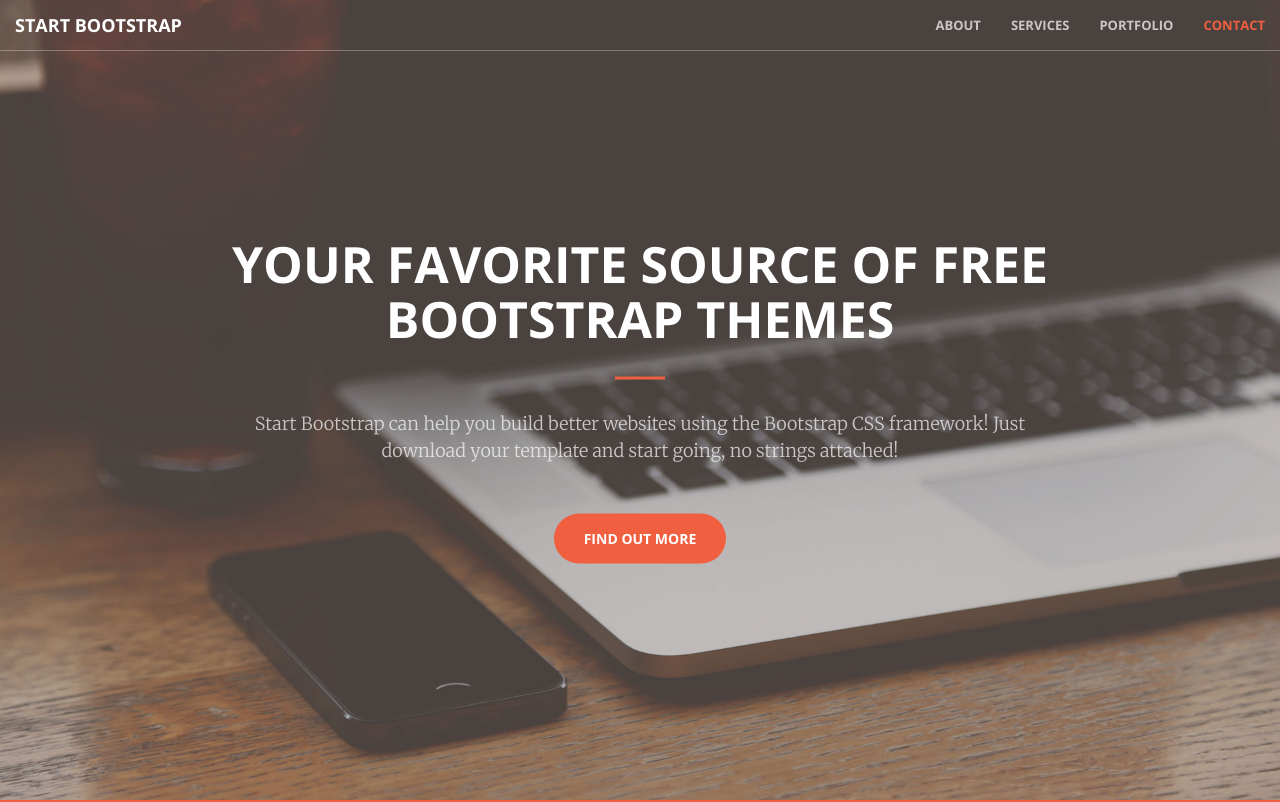
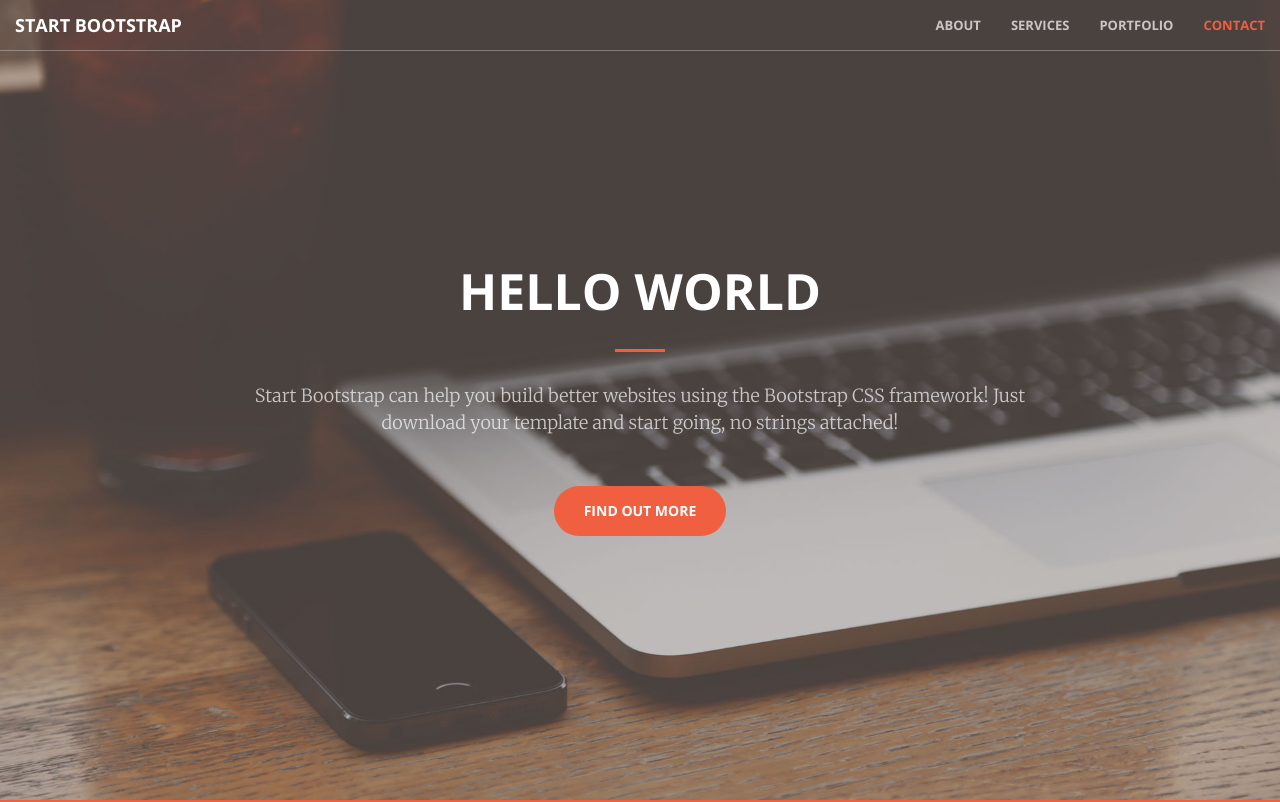
Before and after one commit to 3A832058/creative, a website: page index.html in a window 1280 px wide. Shown: the top 802 px of the page. Drawn offline with nearby package versions, Linux system fonts and the light colour scheme.

Commit message:
index add Hello World

```diff
--- a/index.html
+++ b/index.html
@@ -71,7 +71,7 @@
     <header>
         <div class="header-content">
             <div class="header-content-inner">
-                <h1 id="homeHeading">Your Favorite Source of Free Bootstrap Themes</h1>
+                <h1 id="homeHeading">Hello World</h1>
                 <hr>
                 <p>Start Bootstrap can help you build better websites using the Bootstrap CSS framework! Just download your template and start going, no strings attached!</p>
                 <a href="#about" class="btn btn-primary btn-xl page-scroll">Find Out More</a>
```
